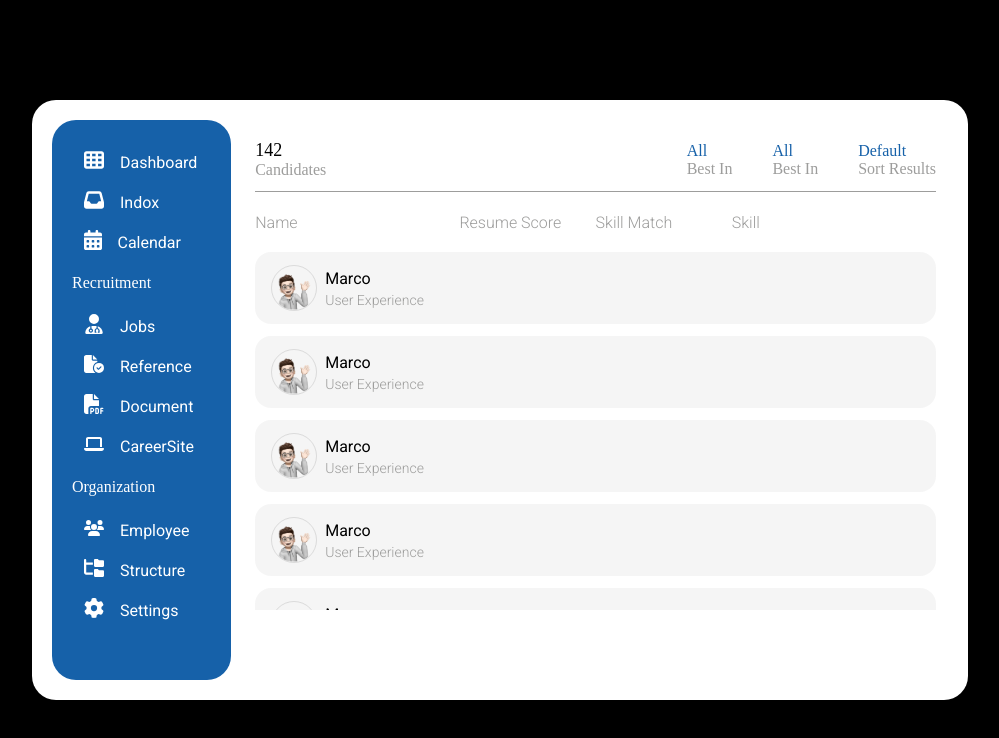
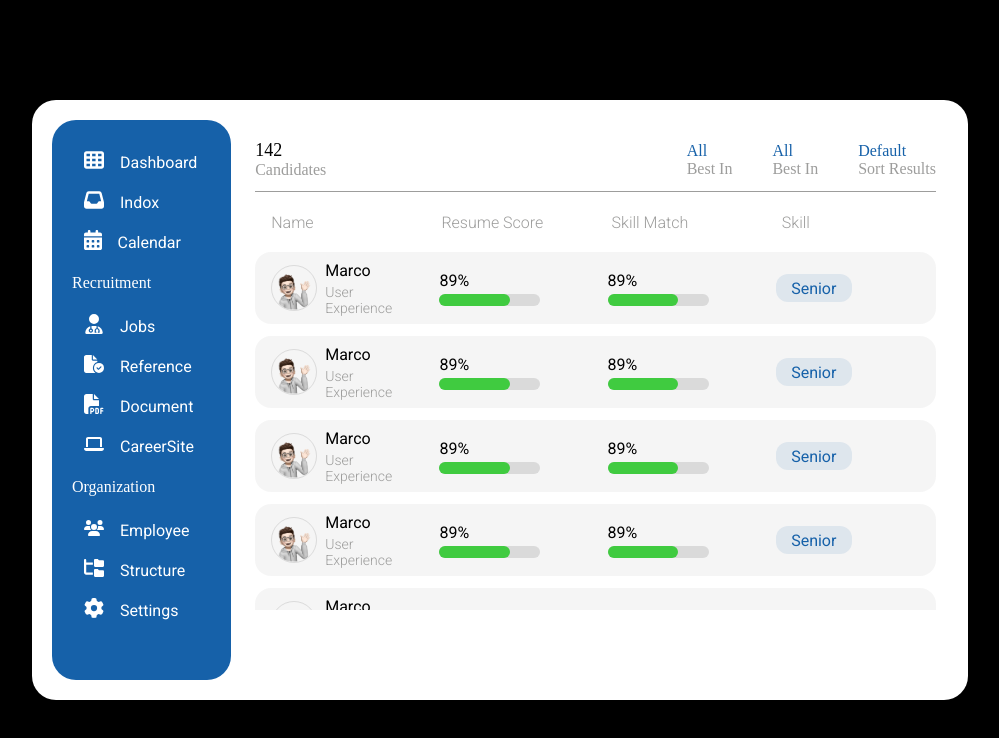
Before and after one commit to SON7AE/YouTube_Pagination, a Vue app: page / in a window 1280 px wide. Shown: the top 738 px of the page, without its empty margins (140-1139 px from the left). Built offline with nearby package versions, Linux system fonts and the light colour scheme; a web font is replaced by a local one.

Commit message:
퍼블리싱 중

```diff
--- a/src/assets/styles/color.scss
+++ b/src/assets/styles/color.scss
@@ -2,6 +2,12 @@
 $color-white-000: #ffffff;
 $color-white-100: #fafbfd;
 $color-white-200: #9d9d9c;
+
+// COLOR ORANGE
+$color-yellow-000: #fe9616;
+
+// COLOR GREEN
+$color-green-000: #40cb40;
 
 // COLOR BLUE
 $color-blue-000: #1661a9;
--- /dev/null
+++ b/src/components/atoms/chart/BarChart.vue
@@ -0,0 +1,56 @@
+<template>
+    <div class="bar-chart">
+        <div class="bar-chart__container">
+            <span class="bar-chart__container__value">89%</span>
+            <div class="bar-chart__container__base">
+                <div class="gauge"></div>
+            </div>
+        </div>
+    </div>
+</template>
+
+<script setup lang="ts"></script>
+
+<style lang="scss" scoped>
+.bar-chart {
+    display: flex;
+    align-items: center;
+    justify-content: center;
+
+    width: 70%;
+
+    &__container {
+        display: flex;
+        flex-direction: column;
+        align-items: flex-start;
+        justify-content: center;
+
+        width: 100%;
+
+        gap: 4px;
+
+        &__value {
+            font-size: 16px;
+        }
+        &__base {
+            position: relative;
+
+            width: 100%;
+            height: 12px;
+
+            background-color: rgba($color-white-200, 0.3);
+            border-radius: 10px;
+
+            .gauge {
+                position: absolute;
+
+                width: 70%;
+                height: 12px;
+
+                background-color: $color-green-000;
+                border-radius: 10px;
+            }
+        }
+    }
+}
+</style>
--- a/src/components/mocules/List.vue
+++ b/src/components/mocules/List.vue
@@ -7,15 +7,21 @@
                 <span class="duty">User Experience</span>
             </div>
         </div>
-        <div class="list__resume-score"></div>
-        <div class="list__skill-match"></div>
-        <div class="list__rank">
-            <!-- <div class="chip">Senior</div> -->
+        <div class="list__item">
+            <BARCHART />
+        </div>
+        <div class="list__item">
+            <BARCHART />
+        </div>
+        <div class="list__item">
+            <div class="list__item__chip">Senior</div>
         </div>
     </div>
 </template>
 
-<script setup lang="ts"></script>
+<script setup lang="ts">
+import BARCHART from '@components/atoms/chart/BarChart.vue'
+</script>
 
 <style lang="scss" scoped>
 .list {
@@ -27,6 +33,7 @@
     min-height: 72px;
 
     padding: 0 16px;
+    gap: 24px;
 
     background-color: rgba($color-white-200, 0.1);
     border-radius: 16px;
@@ -34,7 +41,9 @@
     &__avatar {
         display: flex;
         align-items: center;
-        justify-content: center;
+        justify-content: flex-start;
+
+        width: 25%;
 
         gap: 8px;
 
@@ -61,5 +70,23 @@
             }
         }
     }
+    &__item {
+        width: 25%;
+
+        &__chip {
+            display: flex;
+            align-items: center;
+            justify-content: center;
+
+            width: 60px;
+            height: 12px;
+
+            padding: 8px;
+
+            color: $color-blue-000;
+            background-color: rgba($color-blue-000, 0.1);
+            border-radius: 12px;
+        }
+    }
 }
 </style>
--- a/src/components/organisms/Notice.vue
+++ b/src/components/organisms/Notice.vue
@@ -22,10 +22,10 @@
         </div>
         <div class="notice__body">
             <div class="notice__body__column">
-                <span class="label" style="width: 30%">Name</span>
-                <span class="label" style="width: 20%">Resume Score</span>
-                <span class="label" style="width: 20%">Skill Match</span>
-                <span class="label" style="width: 30%">Skill</span>
+                <span class="label">Name</span>
+                <span class="label">Resume Score</span>
+                <span class="label">Skill Match</span>
+                <span class="label">Skill</span>
             </div>
             <div class="notice__body__list-box">
                 <NOTICELIST />
@@ -118,6 +118,15 @@
             height: 60px;
 
             .label {
+                display: flex;
+                align-items: center;
+                justify-content: flex-start;
+
+                width: 25%;
+                height: 100%;
+
+                margin-left: 16px;
+
                 font-weight: 300;
                 color: $color-white-200;
             }
```
